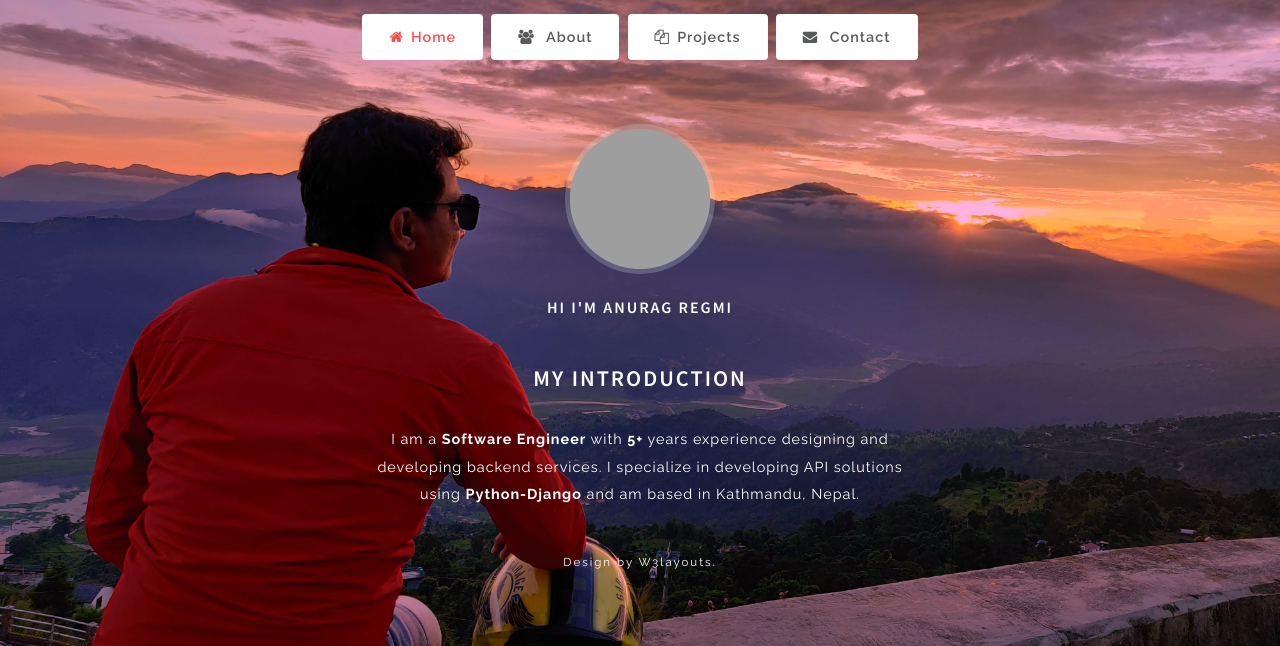
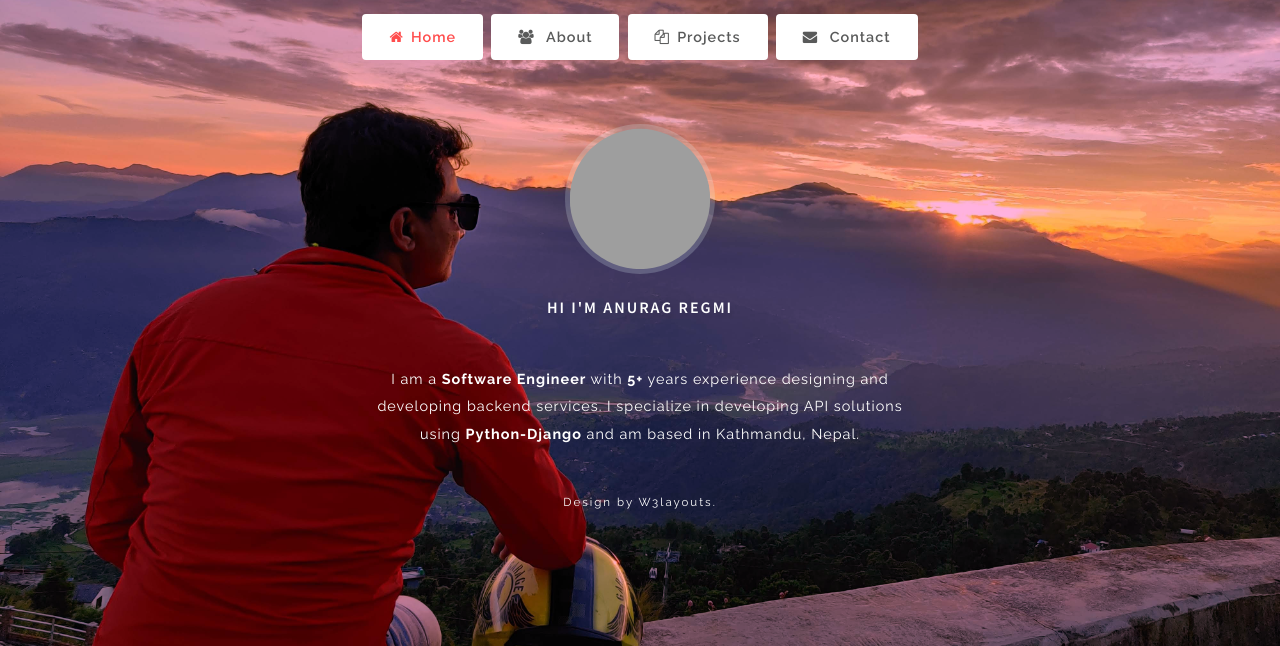
Before and after one commit to anuragregmi/anuragregmi.github.io, a plain HTML site: page index.html in a window 1280 px wide. Shown: the part 154-800 px from the top of the page. Drawn offline with Linux system fonts and the light colour scheme; grey boxes are pictures that could not be loaded.

Commit message:
Update index.html

```diff
--- a/index.html
+++ b/index.html
@@ -99,7 +99,6 @@ License URL: http://creativecommons.org/licenses/by/3.0/
                 style="height: 150px; width: 150px"
               />
               <h4>Hi I'm Anurag Regmi</h4>
-              <h2>My Introduction</h2>
               <p>
                 I am a <b>Software Engineer</b> with <b>5+</b> years experience
                 designing and developing backend services. I specialize in
```
